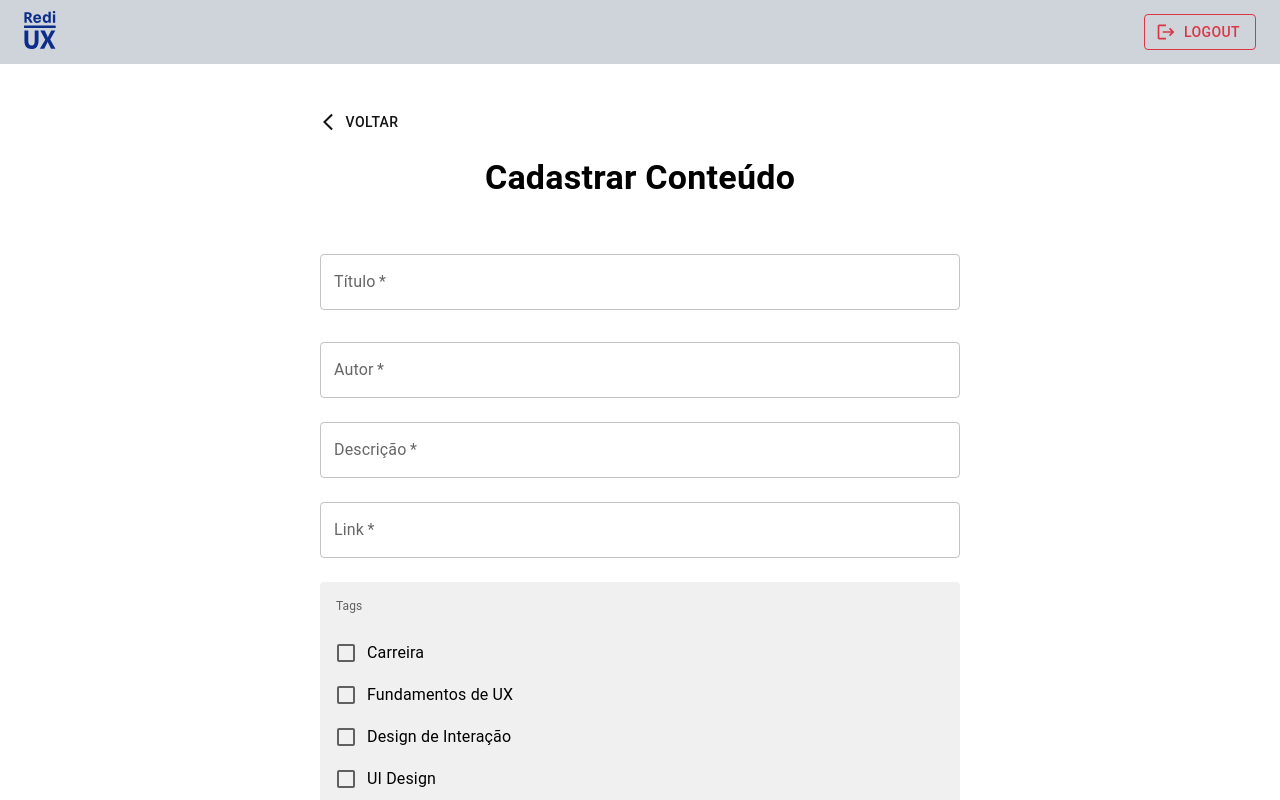
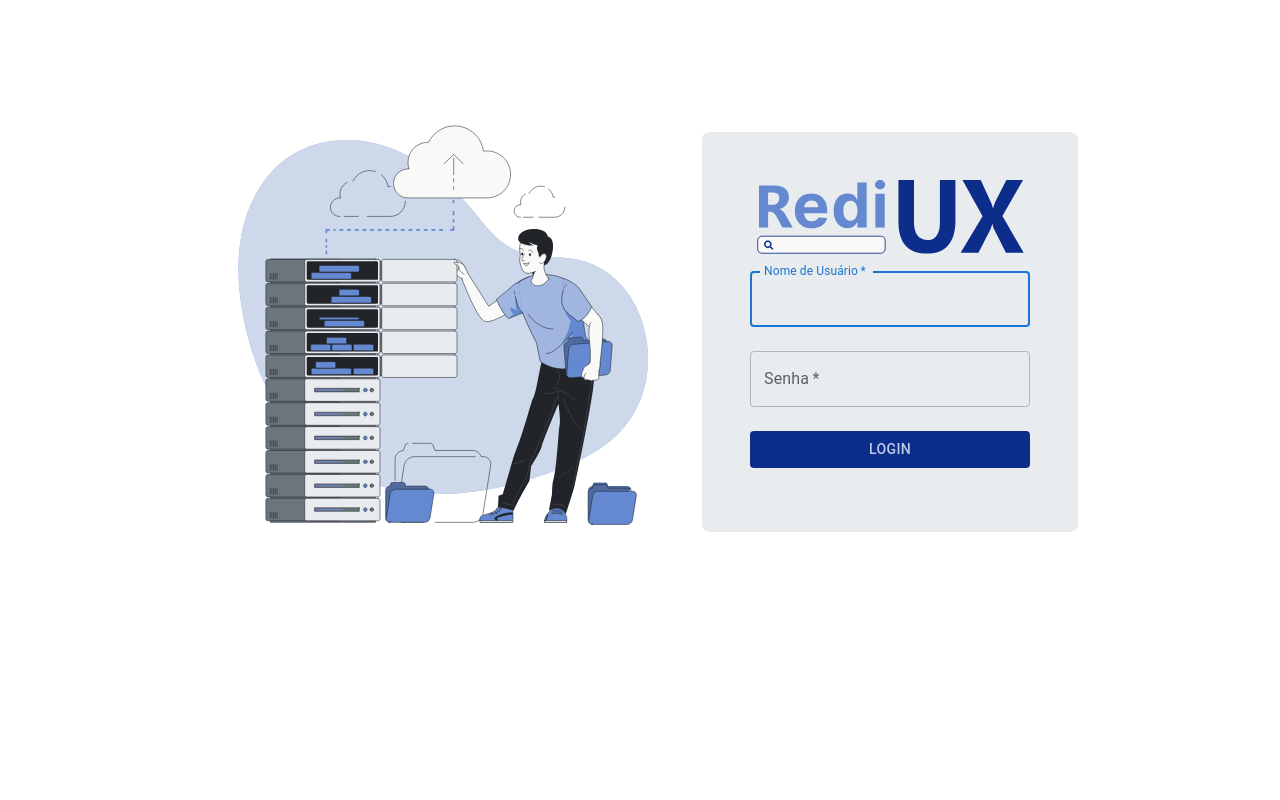
Before and after one commit to RediUX/RediUX-Front, a React (Create React App) app: page /ADM/Cadastrar in a window 1280 px wide. Shown: the top 800 px of the page. Built offline with nearby package versions, Linux system fonts and the light colour scheme.

Commit message:
Login, abrindo em outra aba e cadastrando imagem

```diff
--- a/src/App.js
+++ b/src/App.js
@@ -1,7 +1,7 @@
 // import Tollbar from "./components/00ToolbarU/Toolbar";
 // import Tollbaradm from "./components/00TollbarADM/TollbarADM";n
 
-import { BrowserRouter, Route, Routes } from "react-router-dom";
+import { BrowserRouter, Navigate, Route, Routes } from "react-router-dom";
 
 import Home from "./components/01Home/Home";
 import ListaConteudos from "./components/02ListaConteudos/ListaConteudos";
@@ -17,11 +17,14 @@ import ConteudoADM from "./components/06ConteudoADM/ConteudoADM";
 import Cadastrar from "./components/07Cadastar/Cadastrar";
 import Editar from "./components/08Editar/Editar";
 import ResultadosPesquisas from "./components/10ResultadosPesquisa/ResultadosPesquisas"
+import { useGlobalState } from "./components/04Login/GlobalStateContext";
 
 function App() {
+
+  const { globalState } = useGlobalState();
+  const { estaAutenticado } = globalState;
+
   return (
-    <>
-      <BrowserRouter>
     <Routes>
       <Route element={<Home />} path="/" exact />
       <Route element={<ListaConteudos />} path="/Pesquisa" />
@@ -31,15 +34,30 @@ function App() {
       <Route element={<Podcast />} path="/Podcasts" />
       <Route element={<Video />} path="/Videos" />
 
-          <Route element={<Login />} path="/ADM/Login" />
-          <Route element={<ListaConteudosADM />} path="/ADM/ListaConteudos" />
-          <Route element={<ConteudoADM />} path="/ADM/Conteudo/:id" />
-          <Route element={<Cadastrar />} path="/ADM/Cadastrar" />
-          <Route element={<Editar />} path="/ADM/Editar/:id" />
+      <Route
+        path="/ADM/Login"
+        element={estaAutenticado ? (<Navigate to="/ADM/ListaConteudos" />) : (<Login />)}
+      />
+      <Route
+        path="/ADM/ListaConteudos"
+        element={estaAutenticado ? <ListaConteudosADM /> : <Login />}
+      />
+
+      <Route
+        path="/ADM/Conteudo/:id"
+        element={estaAutenticado ? <ConteudoADM /> : <Login />}
+      />
+      <Route
+        path="/ADM/Cadastrar"
+        element={estaAutenticado ? <Cadastrar /> : <Login />}
+      />
+      <Route
+      path="/ADM/Editar/:id"
+      element={estaAutenticado ? <Editar /> : <Login />}
+      />
+
       <Route element={<ResultadosPesquisas />} path="/results" />
     </Routes>
-      </BrowserRouter>
-    </>
   );
 }
 
--- a/src/components/03Conteudo/Conteudo.jsx
+++ b/src/components/03Conteudo/Conteudo.jsx
@@ -15,7 +15,8 @@ const Conteudo = () => {
     const [link, setLink] = useState("")
     const [tags, setTags] = useState({ carreira: false, fundamentosUX: false, designInteracao: false, UI: false, arquitetura: false })
     const [midia, setMidia] = useState({ livro: false, artigo: false, video: false, podcast: false })
-
+    //const [file, setFile] = useState(null)
+    const [imgUrl, setImgUrl] = useState([])
 
     const { carreira, fundamentosUX, designInteracao, UI, arquitetura } = tags
     const { livro, artigo, video, podcast } = midia
@@ -33,6 +34,7 @@ const Conteudo = () => {
                         setLink(response.data.link)
                         setTags(response.data.tags)
                         setMidia(response.data.midia)
+                        setImgUrl(response.data.imgUrl)
                     }
                 )
                 .catch(error => console.log(error))
@@ -43,7 +45,7 @@ const Conteudo = () => {
 
     function handleSubmit(event) {
         event.preventDefault()
-        const conteudo = { titulo, autor, descricao, link, tags, midia }
+        const conteudo = { titulo, autor, descricao, link, tags, midia, imgUrl }
         axios.put(`http://localhost:3001/contents/update/${id}`, conteudo)
             .then(
                 (response) => {
--- /dev/null
+++ b/src/components/04Login/GlobalStateContext.jsx
@@ -0,0 +1,25 @@
+import React, { createContext, useContext, useState } from 'react';
+
+const GlobalStateContext = createContext();
+
+export const GlobalStateProvider = ({ children }) => {
+  const [globalState, setGlobalState] = useState({
+    user: '',
+    password: '',
+    estaAutenticado: null,
+  });
+
+  return (
+    <GlobalStateContext.Provider value={{ globalState, setGlobalState }}>
+      {children}
+    </GlobalStateContext.Provider>
+  );
+};
+
+export const useGlobalState = () => {
+  const context = useContext(GlobalStateContext);
+  if (!context) {
+    throw new Error('useGlobalState must be used within a GlobalStateProvider');
+  }
+  return context;
+};
--- a/src/components/04Login/Login.jsx
+++ b/src/components/04Login/Login.jsx
@@ -1,32 +1,71 @@
 import { Container, Box, Button, TextField } from "@mui/material"
 import Logo from "./logo.svg"
 import Ilustracao from "./ilustracao.svg"
-import { Link } from "react-router-dom"
-import axios from "axios"
-import { useState } from "react"
-import { useNavigate } from "react-router-dom"
+import {signInWithEmailAndPassword } from 'firebase/auth'
+import { auth } from '../../firebase'
+import { useGlobalState } from "./GlobalStateContext"
+import { useEffect } from "react"
 
 const Login = () => {
-    const [username, setUsername] = useState('');
-    const [password, setPassword] = useState('');
-    const navigate = useNavigate();
+    const { globalState, setGlobalState } = useGlobalState();
+    const { user, password } = globalState;
 
-    const handleLogin = () => {
-        const users = [
-            { username: 'edonog', password: '509157' },
-            { username: 'user2', password: 'password2' },
-        ];
+    const handleUserChange = (e) => {
+      const newUser = e.target.value;
+      setGlobalState((prevGlobalState) => ({
+        ...prevGlobalState,
+        user: newUser,
+      }));
+    };
 
-        const isValidUser = users.some(
-            (user) => user.username === username && user.password === password
-        )
+    const handlePasswordChange = (e) => {
+      const newPassword = e.target.value;
+      setGlobalState((prevGlobalState) => ({
+        ...prevGlobalState,
+        password: newPassword,
+      }));
+    };
 
-        if (isValidUser) {
-            navigate('/adm/listaconteudos')
-        } else {
-            alert("Login Incorreto!")
+    const saveAuthToLocalStorage = (authData) => {
+        localStorage.setItem("authData", JSON.stringify(authData));
+      };
+
+
+      const getAuthFromLocalStorage = () => {
+        const authData = localStorage.getItem("authData");
+        return authData ? JSON.parse(authData) : null;
+      };
+
+      const signIn = (e) => {
+        e.preventDefault();
+        signInWithEmailAndPassword(auth, user, password)
+          .then((userCredential) => {
+            const authData = {
+              user: userCredential.user,
+            };
+            setGlobalState((prevGlobalState) => ({
+              ...prevGlobalState,
+              estaAutenticado: true,
+            }));
+            saveAuthToLocalStorage(authData);
+          })
+          .catch((error) => {
+            setGlobalState((prevGlobalState) => ({
+              ...prevGlobalState,
+              estaAutenticado: false,
+            }));
+          });
+      };
+
+      useEffect(() => {
+        const authData = getAuthFromLocalStorage();
+        if (authData) {
+          setGlobalState((prevGlobalState) => ({
+            ...prevGlobalState,
+            estaAutenticado: true,
+          }));
         }
-    }
+      }, []);
 
     return (
         <Container
@@ -71,8 +110,8 @@ const Login = () => {
                     id="username"
                     name="username"
                     type="username"
-                    value={username}
-                    onChange={(e) => setUsername(e.target.value)}
+                    value={user}
+                    onChange={handleUserChange}
                 />
 
                 <TextField
@@ -85,11 +124,11 @@ const Login = () => {
                     name="password"
                     type="password"
                     value={password}
-                    onChange={(e) => setPassword(e.target.value)}
+                    onChange={handlePasswordChange}
                 />
 
                 <Button
-                    onClick={handleLogin}
+                    onClick={signIn}
 
                     sx={{
                         width: 280,
@@ -111,5 +150,4 @@ const Login = () => {
         </Container>
     )
 }
-
 export default Login
--- a/src/components/06ConteudoADM/ConteudoADM.jsx
+++ b/src/components/06ConteudoADM/ConteudoADM.jsx
@@ -16,12 +16,13 @@ const ConteudoADM = () => {
     const [link, setLink] = useState("")
     const [tags, setTags] = useState({ carreira: false, fundamentosUX: false, designInteracao: false, UI: false, arquitetura: false })
     const [midia, setMidia] = useState({ livro: false, artigo: false, video: false, podcast: false })
-
+    const [imgUrl, setImgUrl] = useState([])
 
     const { carreira, fundamentosUX, designInteracao, UI, arquitetura } = tags
     const { livro, artigo, video, podcast } = midia
     const { id } = useParams()
     const navigate = useNavigate()
+
 
     useEffect(
         () => {
@@ -34,6 +35,7 @@ const ConteudoADM = () => {
                         setLink(response.data.link)
                         setTags(response.data.tags)
                         setMidia(response.data.midia)
+                        setImgUrl(response.data.imgUrl)
                     }
                 )
                 .catch(error => console.log(error))
--- a/src/components/07Cadastar/Cadastrar.jsx
+++ b/src/components/07Cadastar/Cadastrar.jsx
@@ -4,8 +4,11 @@ import { MuiFileInput } from "mui-file-input"
 import { ArrowBackIosNew } from "@mui/icons-material"
 import { Link } from "react-router-dom"
 import axios from "axios"
-import { useState } from "react"
+import { useEffect, useState } from "react"
 import { useNavigate } from "react-router-dom"
+import { imageDb } from "../../firebase"
+import { getDownloadURL, listAll, ref, uploadBytes, uploadBytesResumable } from "@firebase/storage"
+import { v4 } from "uuid"
 
 const Cadastrar = () => {
 
@@ -18,16 +21,63 @@ const Cadastrar = () => {
 
     const { carreira, fundamentosUX, designInteracao, UI, arquitetura } = tags
     const { livro, artigo, video, podcast } = midia
+
+    const [file, setFile] = useState(null)
+    const [imgUrl, setImgUrl] = useState("")
+
+    const handleChange = (newFile) => {
+        const imgRef = ref(imageDb, `files/${v4()}`)
+        setFile(newFile)
+
+        uploadBytes(imgRef, newFile)
+            .then((snapshot) => {
+                console.log("Arquivo ou blob enviado com sucesso!", snapshot)
+                return getDownloadURL(snapshot.ref)
+            })
+            .then((url) => {
+                setImgUrl(url)
+            })
+            .catch((error) => {
+                console.error("Erro ao enviar o arquivo: ", error)
+            })
+    }
+
+
+    useEffect(() => {
+        let isMounted = true;
+
+        listAll(ref(imageDb, "files"))
+            .then((imgs) => {
+                if (isMounted) {
+                    const promises = imgs.items.map((val) => getDownloadURL(val))
+                    Promise.all(promises)
+                        .then((urls) => {
+
+                            console.log(urls);
+                            setImgUrl(urls);
+                        })
+                }
+            })
+            .catch((error) => {
+                console.error("Erro ao listar as imagens: ", error);
+            });
+
+        return () => {
+            isMounted = false;
+        };
+    }, []);
+
     const navigate = useNavigate()
 
     function handleSubmit(event) {
         event.preventDefault()
 
-        const conteudo = { titulo, autor, descricao, link, tags, midia }
+        const conteudo = { titulo, autor, descricao, link, tags, midia, imgUrl }
+        console.log(conteudo);
         axios.post("http://localhost:3001/contents/register", conteudo)
             .then(
                 (response) => {
-                    alert("Conteudo " +  titulo  + " adicionado com sucesso!")
+                    alert("Conteudo " + titulo + " adicionado com sucesso!")
                     navigate("/ADM/ListaConteudos")
                 }
             )
@@ -50,11 +100,6 @@ const Cadastrar = () => {
                 [event.target.name]: event.target.checked
             }
         )
-    }
-
-    const [file, setFile] = useState(null)
-    const handleChange = (newFile) => {
-        setFile(newFile)
     }
 
     return (
--- /dev/null
+++ b/src/firebase.js
@@ -0,0 +1,16 @@
+import { initializeApp } from "firebase/app";
+import { getAuth } from "firebase/auth"
+import { getStorage } from "firebase/storage"
+
+const firebaseConfig = {
+  apiKey: "AIzaSyC8gog_UfFiU7Cap7qiptKLVBI89X_hM6I",
+  authDomain: "project-rediux.firebaseapp.com",
+  projectId: "project-rediux",
+  storageBucket: "project-rediux.appspot.com",
+  messagingSenderId: "365234318784",
+  appId: "1:365234318784:web:92cb0aedfddc9e449a2c25"
+};
+
+const app = initializeApp(firebaseConfig);
+export const auth = getAuth(app);
+export const imageDb = getStorage(app);
--- a/src/index.js
+++ b/src/index.js
@@ -3,11 +3,17 @@ import ReactDOM from 'react-dom/client';
 import './index.css';
 import App from './App';
 import reportWebVitals from './reportWebVitals';
+import { GlobalStateProvider } from './components/04Login/GlobalStateContext';
+import { BrowserRouter } from 'react-router-dom';
 
 const root = ReactDOM.createRoot(document.getElementById('root'));
 root.render(
   <React.StrictMode>
-    <App />
+    <GlobalStateProvider>
+    <BrowserRouter>
+        <App />
+      </BrowserRouter>
+    </GlobalStateProvider>
   </React.StrictMode>
 );
 
```
Also changed, not shown: package.json (+12 -0 lines), src/components/00TollbarADM/TollbarADM.jsx (+7 -1 lines), src/components/10ResultadosPesquisa/ResultadosPesquisas.jsx (+23 -7 lines), src/components/10ResultadosPesquisa/folder2.svg (added), 1 other file (tests, documents, lock files or other folders). Lines whose indentation alone changed are shown as unchanged.
